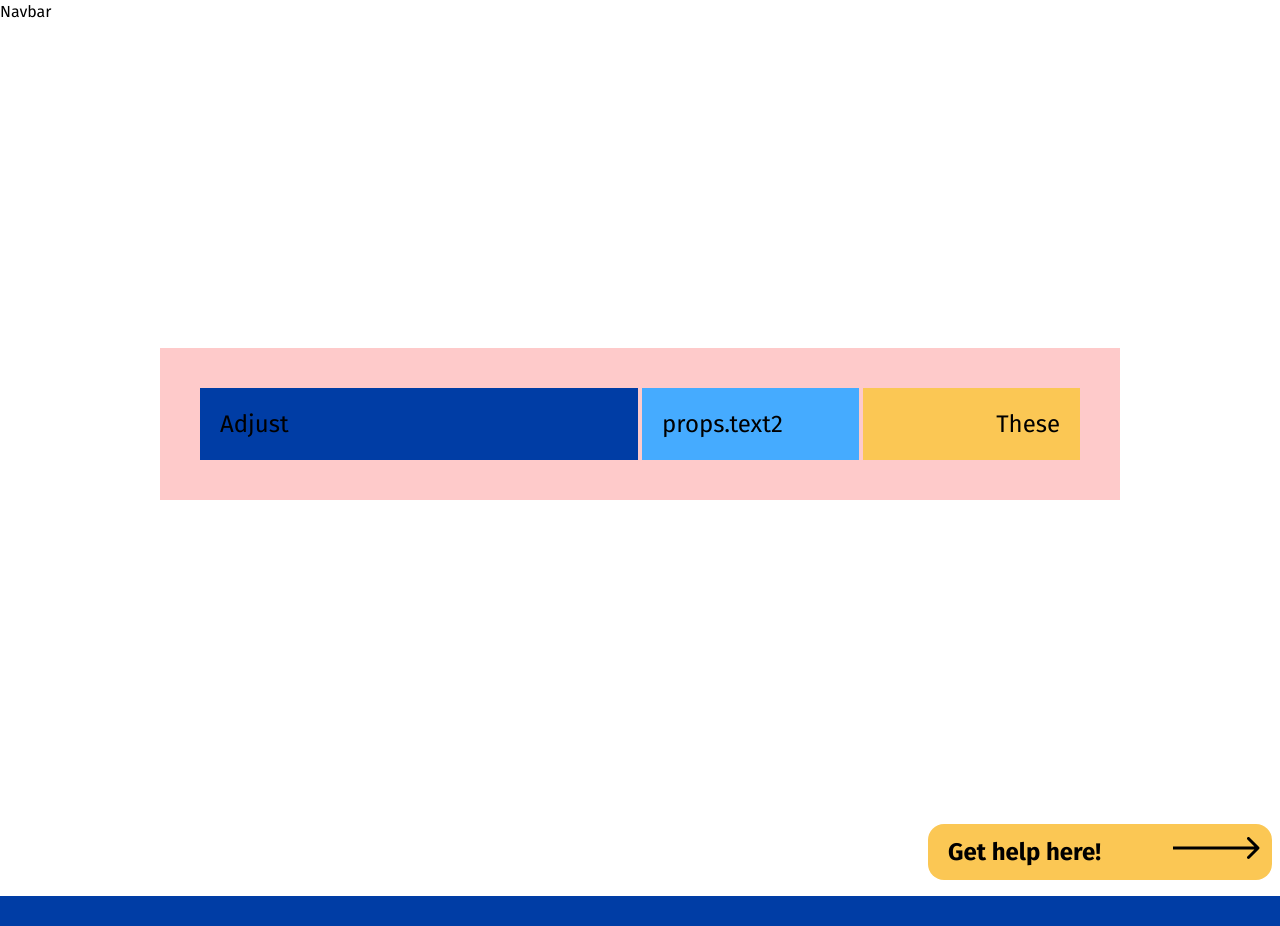
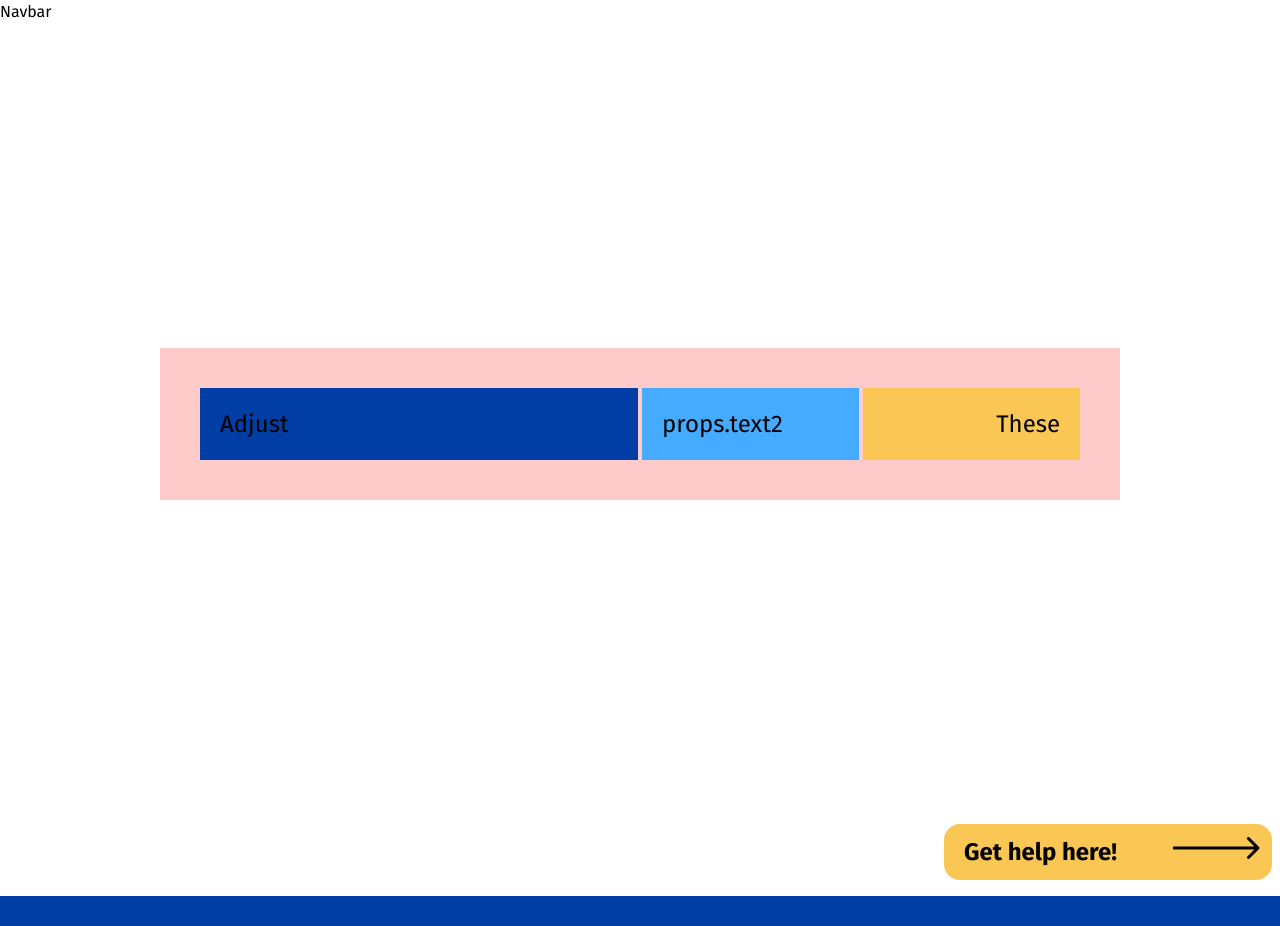
Before and after one commit to acm-ucr/cse-ula, a Next.js app: page / in a window 1280 px wide. Shown: the top 926 px of the page. Built offline with nearby package versions, Linux system fonts and the light colour scheme.

Commit message:
Fixed spacing to use tailwind commands

```diff
--- a/src/components/Button.tsx
+++ b/src/components/Button.tsx
@@ -4,8 +4,8 @@ import buttonArrow from "@/public/buttonArrow.svg";
 const Button = (props: { text1: string }) => {
   return (
     <div className="rounded-2xl bg-ula-yellow-accent p-3 font-semibold">
-      <button className="flex flex-row pl-2">
-        {props.text1}&emsp;&emsp;&emsp;{" "}
+      <button className="flex flex-row gap-14 pl-2">
+        {props.text1}
         <Image src={buttonArrow} alt={"Arrow"} />{" "}
       </button>
     </div>
```
